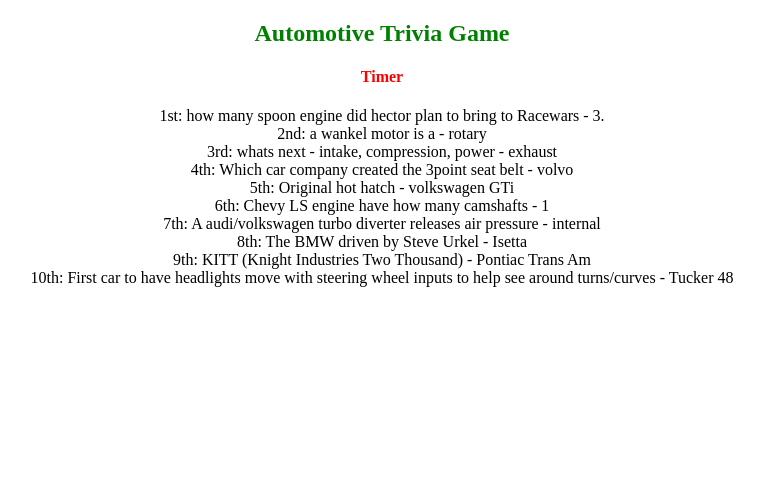
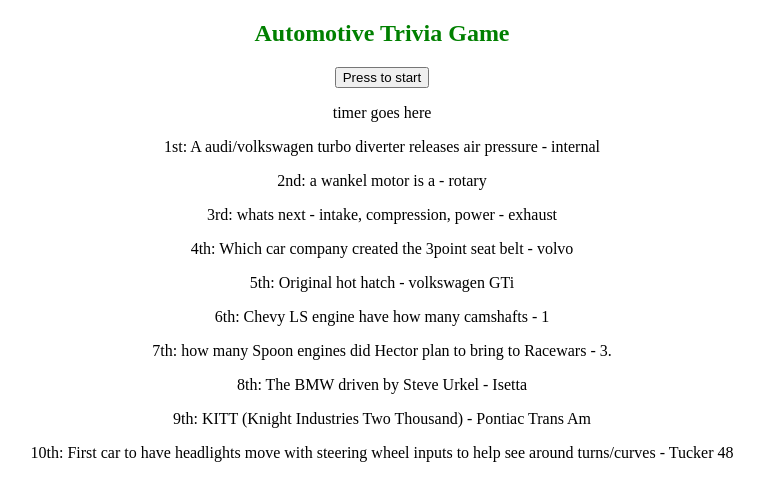
Before and after one commit to BrianBabb/TriviaGame, a plain HTML site: page index.html in a window 1280 px wide. Shown: the whole page, without its empty margins (258-1022 px from the left). Drawn offline with nearby package versions, Linux system fonts and the light colour scheme.

Commit message:
update before class

```diff
--- a/assets/app.js
+++ b/assets/app.js
@@ -1 +1,7 @@
 // javascript for trivia
+
+
+// score board
+var correct = 0;
+var wrong = 0;
+var skipped = 0;
--- a/index.html
+++ b/index.html
@@ -16,59 +16,77 @@
 
 <h2>Automotive Trivia Game
 </h2>
-<h4>Timer </h4>
+
 
 <body>
+    <!-- start button -->
+    <div class="start"> <span>   </span>
+        <input type="button" value="Press to start">
+        <p id="countdown">timer goes here </p>
+     </div>
 
     <div>
-        1st: how many spoon engine did hector plan to bring to Racewars - 3.
+        <p class="question">
+        1st:  A audi/volkswagen turbo diverter releases  air pressure - internal
+        </p>
     </div>
 
     <div>
-        2nd:
-        a wankel motor is a - rotary
+        <p class="question">2nd:
+                a wankel motor is a - rotary</p>
     </div>
 
     <div>
-        3rd:
-        whats next - intake, compression, power  - exhaust
+        <p class="question">
+                3rd:
+                whats next - intake, compression, power  - exhaust
+        </p>
 
     </div>
 
     <div>
-        4th:
-        Which car company created the 3point seat belt - volvo
-    </div>
-
-    <div>
-        5th:
-        Original hot hatch - volkswagen GTi
-    </div>
-
-    <div>
-        6th:
-        Chevy LS engine have how many camshafts - 1
-    </div>
-
-    <div>
-        7th:
-        A audi/volkswagen turbo diverter releases  air pressure - internal
-    </div>
-
-    <div>
-        8th:
-        The BMW driven by Steve Urkel - Isetta
+        <p class="question">4th:
+                Which car company created the 3point seat belt - volvo </p>
 
     </div>
 
     <div>
-        9th:
-        KITT (Knight Industries Two Thousand) - Pontiac Trans Am
+        <p class=" question">  5th:
+                Original hot hatch - volkswagen GTi</p>
+
     </div>
 
     <div>
-        10th:
-        First car to have headlights move with steering wheel inputs to help see around turns/curves - Tucker 48
+        <p class="question"> 6th:
+                Chevy LS engine have how many camshafts - 1  </p>
+
+    </div>
+
+    <div>
+        <p class="question"> 7th:
+                                how many Spoon engines did Hector plan to bring to Racewars - 3.
+            </p>
+
+    </div>
+
+    <div>
+        <p class="question"> 8th:
+                The BMW driven by Steve Urkel - Isetta </p>
+
+
+    </div>
+
+    <div>
+        <p class="question"> 9th:
+                KITT (Knight Industries Two Thousand) - Pontiac Trans Am  </p>
+
+    </div>
+
+    <div> <p class ="question">
+            10th:
+            First car to have headlights move with steering wheel inputs to help see around turns/curves - Tucker 48
+    </p>
+
     </div>
 
 
```
